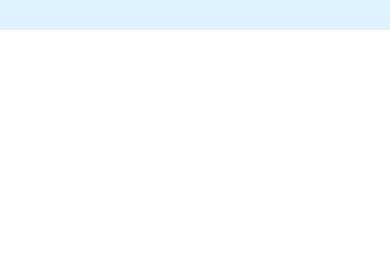
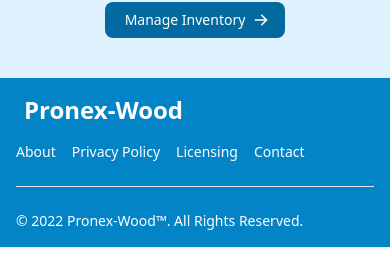
Before and after one commit to kmrajibfaysal/pronex-wood-km, a React (Create React App) app: page / in a window 390 px wide. Shown: the part 576-841 px from the top of the page. Built offline with nearby package versions, Linux system fonts and the light colour scheme; no server answers; what tw-elements would draw is missing.

Commit message:
fixed responsive issue

```diff
--- a/src/App.js
+++ b/src/App.js
@@ -6,6 +6,7 @@ import Login from './Pages/Login/Login';
 import MngInventory from './Pages/ManageInventory.js/MngInventory';
 import MyItems from './Pages/MyItems/MyItems';
 import Register from './Pages/Register/Register';
+import Footer from './Shared/Footer/Footer';
 import Header from './Shared/Header';
 import RequireAuth from './Shared/RequireAuth/RequireAuth';
 
@@ -14,6 +15,7 @@ function App() {
         <div>
             <Header />
 
+            <div className="pt-12">
                 <Routes>
                     <Route path="/" element={<Home />} />
                     <Route path="/home" element={<Home />} />
@@ -45,6 +47,8 @@ function App() {
                     />
                     <Route path="/inventory" element={<MngInventory />} />
                 </Routes>
+                <Footer />
+            </div>
         </div>
     );
 }
--- a/src/Pages/Home/Banner.js
+++ b/src/Pages/Home/Banner.js
@@ -4,7 +4,7 @@ import React from 'react';
 
 function Banner() {
     return (
-        <div className="bg-gray-100">
+        <div className="bg-gray-100 md:py-16">
             <div className="container mx-auto flex flex-col items-center py-12 sm:py-24">
                 <div className="mb-5 w-11/12 flex-col items-center justify-center sm:mb-10  sm:w-2/3 lg:flex">
                     <h1 className="text-center text-2xl font-black leading-7 text-gray-800 sm:text-3xl md:text-4xl md:leading-10 lg:text-5xl xl:text-6xl">
--- /dev/null
+++ b/src/Shared/Footer/Footer.js
@@ -0,0 +1,50 @@
+import React from 'react';
+import { Link } from 'react-router-dom';
+
+function Footer() {
+    return (
+        <footer className=" bg-sky-600 p-4 text-white shadow dark:bg-gray-800 md:px-6 md:py-8">
+            <div className="container mx-auto sm:flex sm:items-center sm:justify-between">
+                <a href="/" className="mb-4 flex items-center sm:mb-0">
+                    {/* <img src={#} alt="" /> */}
+
+                    <span className="ml-2 self-center whitespace-nowrap text-2xl font-bold dark:text-white">
+                        Pronex-Wood
+                    </span>
+                </a>
+                <ul className="mb-6 flex flex-wrap items-center text-sm text-white dark:text-gray-400 sm:mb-0">
+                    <li>
+                        <Link to="/" className="mr-4 hover:underline md:mr-6 ">
+                            About
+                        </Link>
+                    </li>
+                    <li>
+                        <Link to="/" className="mr-4 hover:underline md:mr-6">
+                            Privacy Policy
+                        </Link>
+                    </li>
+                    <li>
+                        <Link to="/" className="mr-4 hover:underline md:mr-6 ">
+                            Licensing
+                        </Link>
+                    </li>
+                    <li>
+                        <Link to="/" className="hover:underline">
+                            Contact
+                        </Link>
+                    </li>
+                </ul>
+            </div>
+            <hr className="container my-6 mx-auto border-gray-200 dark:border-gray-700 sm:mx-auto lg:my-8" />
+            <span className="block text-sm text-white dark:text-gray-400 sm:text-center">
+                © 2022{' '}
+                <Link to="/" className="hover:underline">
+                    Pronex-Wood™
+                </Link>
+                . All Rights Reserved.
+            </span>
+        </footer>
+    );
+}
+
+export default Footer;
--- a/src/Shared/Header.js
+++ b/src/Shared/Header.js
@@ -18,7 +18,7 @@ function Header() {
     };
 
     return (
-        <nav className=" rounded border-gray-200 bg-gray-100 px-2 py-2.5 font-bold transition-all duration-200 dark:bg-gray-800 sm:px-4">
+        <nav className="z-50 rounded border-gray-200 bg-gray-100 px-2 py-2.5 font-bold transition-all duration-200 dark:bg-gray-800 sm:px-4 md:fixed md:top-0 md:left-0 md:right-0">
             <ActiveLink to="/" className=" block w-28 translate-y-8 md:hidden">
                 <span className="text-md self-center whitespace-nowrap font-semibold text-gray-700 dark:text-white lg:text-xl">
                     Pronex-Wood
```
Lines whose indentation alone changed are shown as unchanged.
